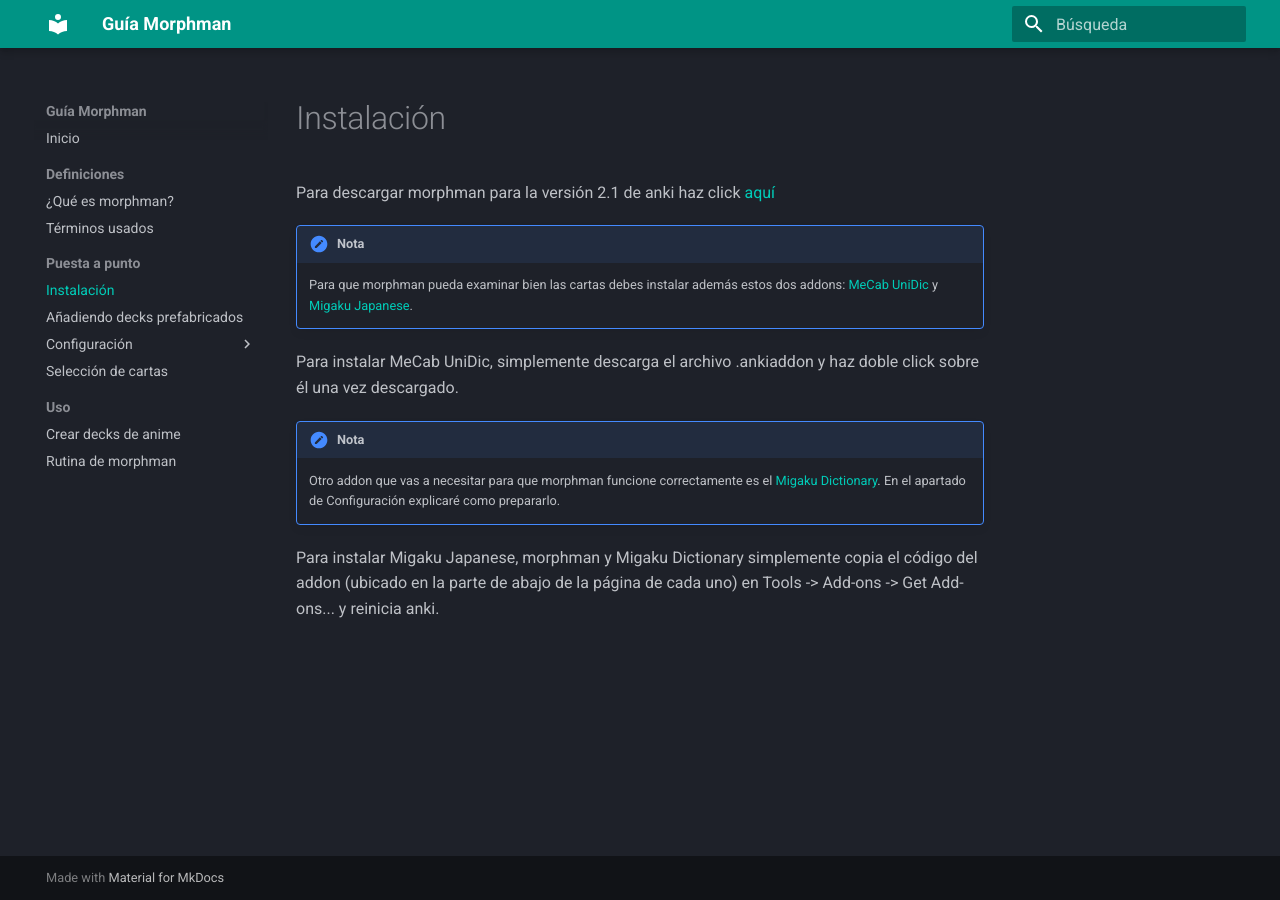
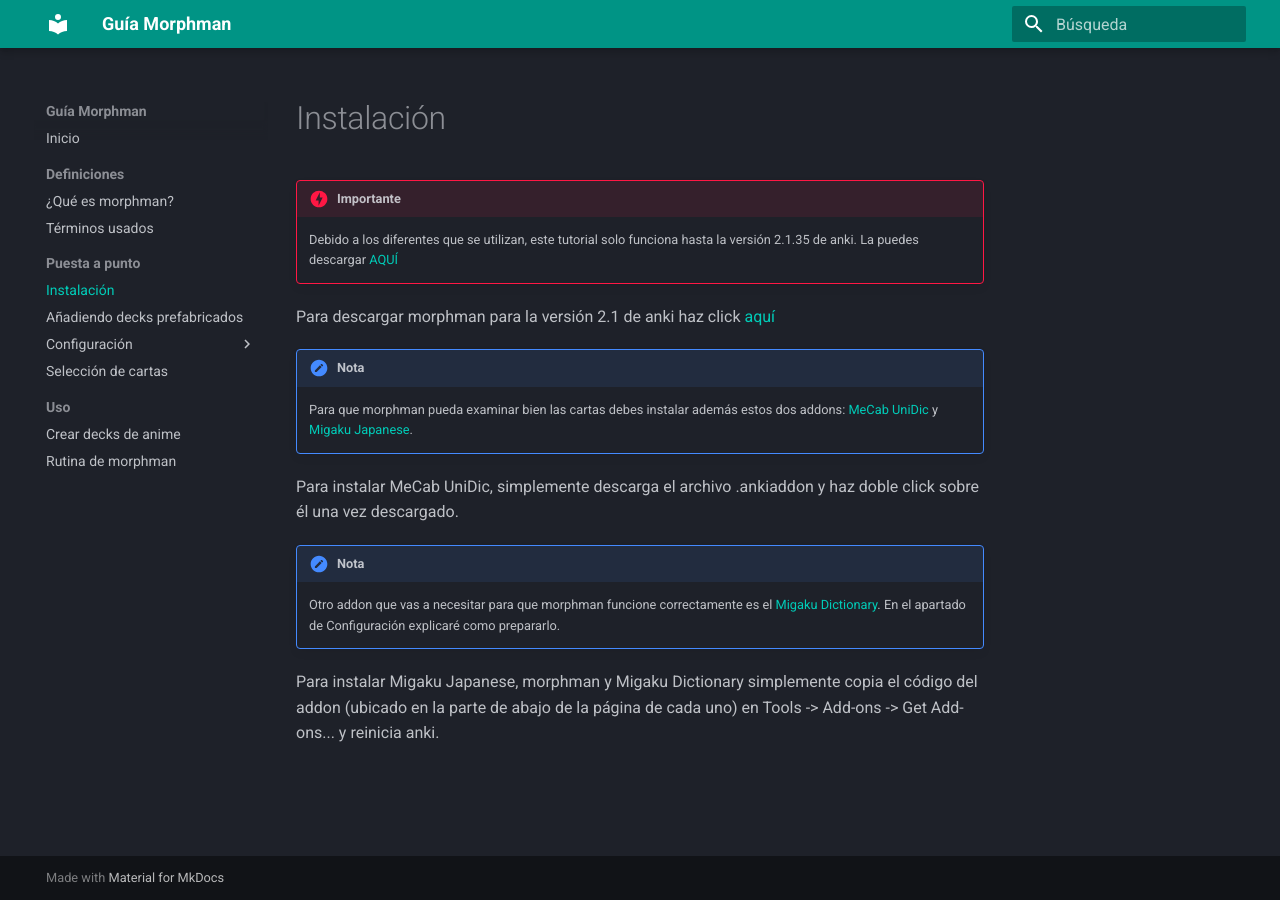
Before and after one commit to alexay7/morphmanguide, an MkDocs documentation site: the page built from docs/preparar/instalar.md, in a window 1280 px wide. Built offline with MkDocs 1.6.1 and Material for MkDocs 9.7.7, drawn with Linux system fonts in a browser that asks for light colours.

Commit message:
Changed anki version

```diff
--- a/docs/preparar/instalar.md
+++ b/docs/preparar/instalar.md
@@ -1,3 +1,6 @@
+!!! IMPORTANTE danger
+    Debido a los diferentes que se utilizan, este tutorial solo funciona hasta la versión 2.1.35 de anki. La puedes descargar [AQUÍ](https://apps.ankiweb.net/downloads/archive/)
+
 Para descargar morphman para la versión 2.1 de anki haz click [aquí](https://ankiweb.net/shared/info/900801631)
 
 !!! Nota
```
